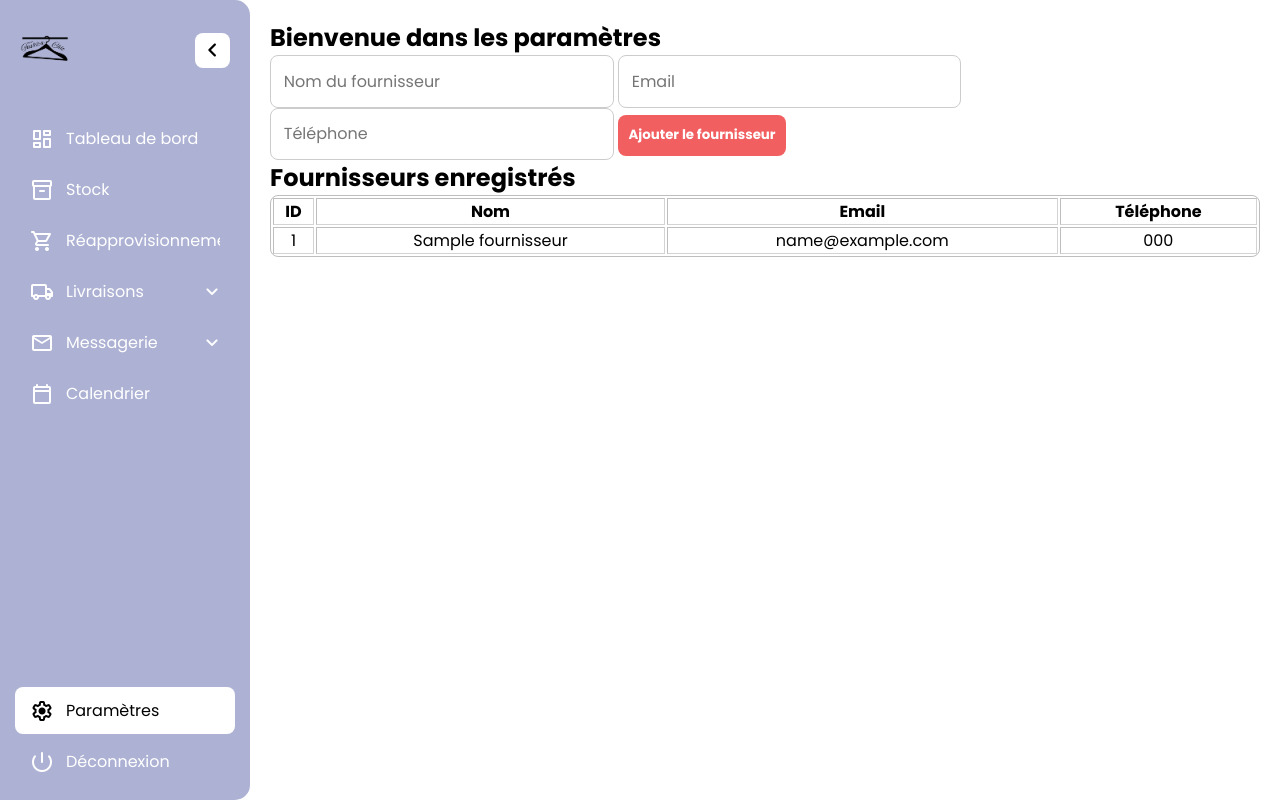
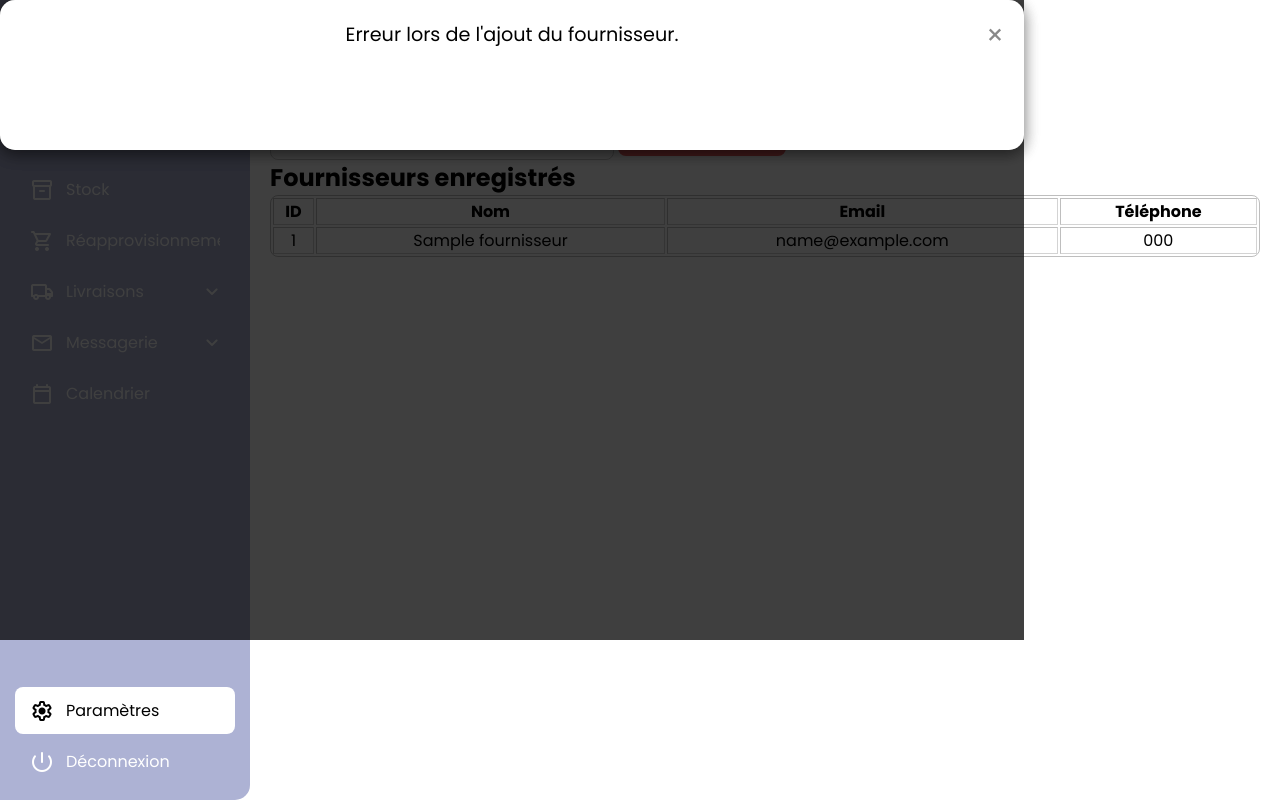
Before and after one commit to Sanitikhan/INFO-CHAS, a PHP site: page /pages/parameters.php in a window 1280 px wide. Run offline with PHP 8.4, Linux system fonts and the light colour scheme; tables that the repository leaves empty or names only in its code hold one stand-in row (values such as "Sample post"); some web fonts are replaced.

Commit message:
modal edit

```diff
--- a/pages/parameters.php
+++ b/pages/parameters.php
@@ -191,8 +191,20 @@ try {
         </table>
     </section>
 
+    <div class="wrapper">
+        <a href="#modalbox">Click to open Modal</a>
+    </div>
+
+    <div id="modalbox">
+        <div class="modalcontent">
+            <h1>Modal Title</h1>
+            <p>This is a modal box.</p>
+            <a href="#" class="modalClose">&times;</a>
+        </div>
+    </div>
+
     <!-- Modal de succès -->
-    <div id="modal-success" class="modal" style="display:none;">
+    <div id="modal-success" class="modal">
     <div class="modal-content">
         <span class="close" onclick="closeModal('modal-success')">&times;</span>
         <p>Fournisseur ajouté avec succès !</p>
@@ -200,7 +212,7 @@ try {
     </div>
 
     <!-- Modal d'erreur -->
-    <div id="modal-error" class="modal" style="display:none;">
+    <div id="modal-error" class="modal">
     <div class="modal-content">
         <span class="close" onclick="closeModal('modal-error')">&times;</span>
         <p>Erreur lors de l'ajout du fournisseur.</p>
@@ -210,6 +222,6 @@ try {
 
 
     <script src="../actions/script.js"></script>
-    <script src="../actions/modal.js"></script>
+    <!--<script src="../actions/modal.js"></script>-->
 </body>
 </html>
--- a/public/modal.css
+++ b/public/modal.css
@@ -3,24 +3,25 @@
   z-index: 999;
   left: 0;
   top: 0;
-  width: 100vw;
-  height: 100vh;
+  width: 80vw;
+  height: 80vh;
   background-color: rgba(0,0,0,0.5);
-  display: none; /* par défaut caché */
+  /*display: none; /* par défaut caché */
   align-items: center;
   justify-content: center;
 }
 
 .modal-content {
-  width: 300px;
-  height: 300px;
+  width: auto;
+  height: 150px;
   background-color: #fff;
   border-radius: 15px;
   box-shadow: 0 4px 16px rgba(0,0,0,0.3);
   padding: 20px;
   text-align: center;
+  align-items: center;
   position: relative;
-  display: flex;
+  display: block;
   flex-direction: column;
   justify-content: center;
   font-size: 1.2em;
```
